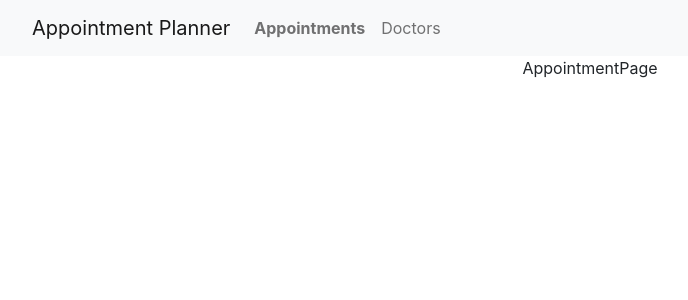
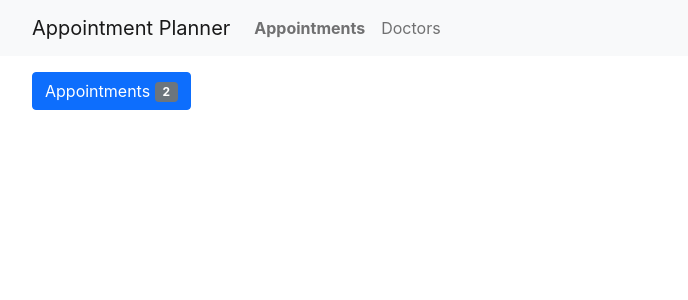
Before and after one commit to antoineGH/react_appointment_hospital, a React (Create React App) app: page /appointments in a window 1280 px wide. Shown: the top 300 px of the page, without its empty margins (50-738 px from the left). Built offline with nearby package versions, Linux system fonts and the light colour scheme.

Commit message:
CountElement component badge

```diff
--- a/src/App.js
+++ b/src/App.js
@@ -43,7 +43,12 @@ function App() {
 				<NavBar />
 				<Switch>
 					<Route path={routes.appointments.url}>
-						<AppointmentPage />
+						<AppointmentPage
+							appointments={appointments}
+							contacts={contacts}
+							addAppointment={addAppointment}
+							removeAppointment={removeAppointment}
+						/>
 					</Route>
 					<Route path={routes.doctors.url}>
 						<ContactPage contacts={contacts} addContact={addContact} removeContact={removeContact} />
--- /dev/null
+++ b/src/components/countElement/CountElement.css
@@ -0,0 +1,8 @@
+.badge {
+	background: rgb(108, 117, 125);
+}
+
+.col_count {
+	display: flex;
+	flex-direction: row;
+}
--- /dev/null
+++ b/src/components/countElement/CountElement.js
@@ -0,0 +1,18 @@
+import React from 'react'
+import { Row, Col, Button, Badge } from 'react-bootstrap'
+import './CountElement.css'
+
+export default function CountElement(props) {
+	const { title, count } = props
+	return (
+		<>
+			<Row className='mt-3'>
+				<Col className='col_count'>
+					<Button variant='primary'>
+						{title} <Badge className='badge'>{count}</Badge>
+					</Button>
+				</Col>
+			</Row>
+		</>
+	)
+}
--- a/src/containers/appointmentPage/AppointmentPage.js
+++ b/src/containers/appointmentPage/AppointmentPage.js
@@ -1,5 +1,24 @@
-import React from 'react'
+import React, { useState, useEffect } from 'react'
+import { Container, Row, Col } from 'react-bootstrap'
+import CountElement from '../../components/countElement/CountElement'
 
-export default function AppointmentPage() {
-	return <div>AppointmentPage</div>
+export default function AppointmentPage(props) {
+	const { appointments, contacts, addAppointment, removeAppointment } = props
+
+	const [title, setTitle] = useState('')
+	const [contact, setContact] = useState('')
+	const [date, setDate] = useState('')
+	const [time, setTime] = useState('')
+	const [countAppointments, setCountAppointments] = useState(appointments.length)
+
+	useEffect(() => {
+		setCountAppointments(appointments.length)
+	}, [appointments])
+
+	return (
+		<Container>
+			<CountElement title='Appointments' count={countAppointments} />
+			<Row></Row>
+		</Container>
+	)
 }
--- a/src/containers/contactPage/ContactPage.js
+++ b/src/containers/contactPage/ContactPage.js
@@ -1,5 +1,6 @@
 import React, { useState, useEffect } from 'react'
-import { Container, Row, Col, Button, Badge, Accordion } from 'react-bootstrap'
+import { Container, Row, Col } from 'react-bootstrap'
+import CountElement from '../../components/countElement/CountElement'
 
 export default function ContactPage(props) {
 	const { contacts, addContact, removeContact } = props
@@ -9,6 +10,11 @@ export default function ContactPage(props) {
 	const [phone, setPhone] = useState('')
 	const [email, setEmail] = useState('')
 	const [duplicate, setDuplicate] = useState(false)
+	const [countDoctors, setCountDoctors] = useState(contacts.length)
+
+	useEffect(() => {
+		setCountDoctors(contacts.length)
+	}, [contacts])
 
 	useEffect(() => {
 		contacts.forEach((contact) => {
@@ -38,12 +44,8 @@ export default function ContactPage(props) {
 
 	return (
 		<Container>
-			<Row>
-				<Button variant='primary'>
-					Profile <Badge bg='secondary'>9</Badge>
-					<span className='visually-hidden'>unread messages</span>
-				</Button>
-			</Row>
+			<CountElement title='Doctors' count={countDoctors} />
+
 			<Row></Row>
 		</Container>
 	)
```
